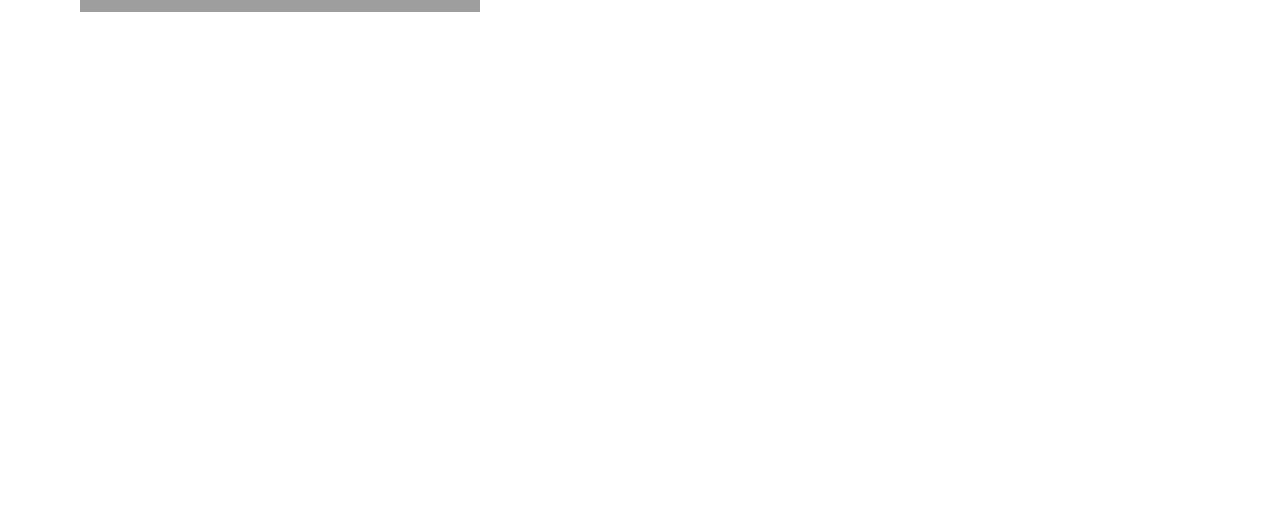
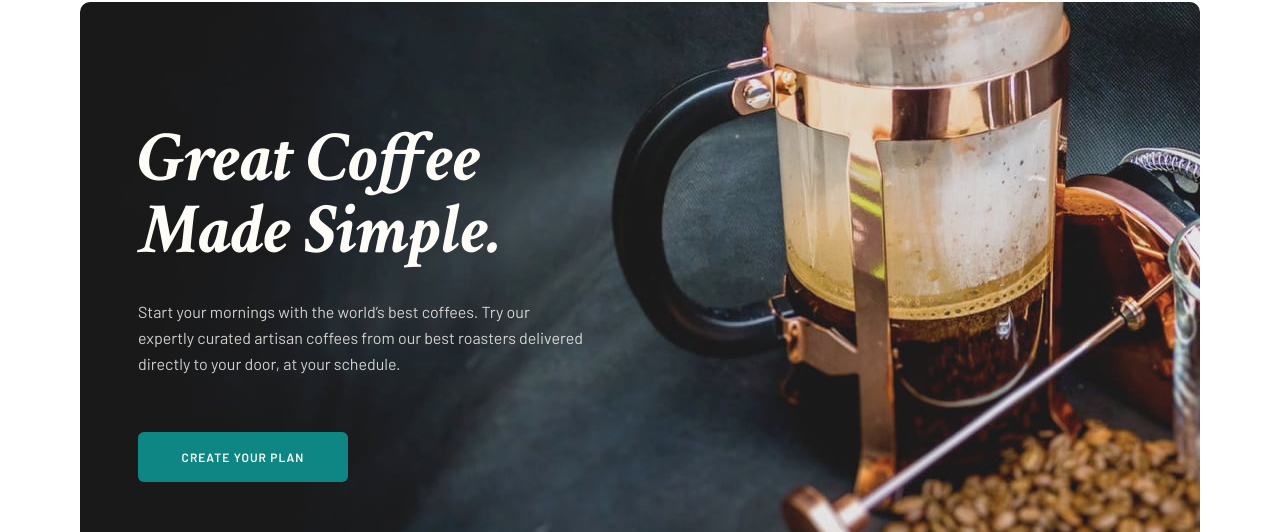
Before and after one commit to ding-09/covfefe, a React (Create React App) app: page / in a window 1280 px wide. Shown: the part 328-860 px from the top of the page. Before the commit the page ends 800 px from the top, so only its background shows below. Built offline with nearby package versions, Linux system fonts and the light colour scheme; grey boxes are pictures that could not be loaded.

Commit message:
added Hero component for Home page

```diff
--- a/public/index.html
+++ b/public/index.html
@@ -18,7 +18,7 @@
     <link rel="preconnect" href="https://fonts.gstatic.com" />
     <link rel="preconnect" href="https://fonts.gstatic.com" />
     <link
-      href="https://fonts.googleapis.com/css2?family=Barlow:wght@300;400;500;600;700&family=Crimson+Text:ital,wght@0,400;0,600;0,700;1,400;1,600;1,700&display=swap"
+      href="https://fonts.googleapis.com/css2?family=Barlow:wght@300;400;500;600;700&family=Crimson+Text:ital,wght@0,400;0,600;0,700;1,400;1,600;1,700;900&display=swap"
       rel="stylesheet"
     />
     <!--
--- a/src/App.js
+++ b/src/App.js
@@ -1,11 +1,15 @@
 import React from 'react';
 import { BrowserRouter as Router, Switch, Route } from 'react-router-dom';
 import Header from './components/Header';
+import Home from './routes/Home';
 
 const App = () => {
   return (
     <Router>
       <Header />
+      <Switch>
+        <Route exact path="/" component={Home} />
+      </Switch>
     </Router>
   );
 };
--- /dev/null
+++ b/src/components/Home/Collection.js
@@ -0,0 +1,16 @@
+import React from 'react'
+import styled from 'styled-components';
+
+const Collection = () => {
+    return (
+        <StyledCollection>
+            <h1>our collection</h1>
+        </StyledCollection>
+    )
+}
+
+const StyledCollection = styled.section`
+
+`;
+
+export default Collection;
--- /dev/null
+++ b/src/components/Home/Hero.js
@@ -0,0 +1,50 @@
+import React from 'react';
+import styled from 'styled-components';
+import HeroImg from '../../assets/home/desktop/image-hero-coffeepress.jpg';
+import { MainButton } from '../../styles/Buttons';
+
+const Hero = () => {
+  return (
+    <StyledHero>
+      <section className="hero-text">
+        <h1>
+          Great Coffee <br></br>Made Simple.
+        </h1>
+        <p>
+          Start your mornings with the world’s best coffees. Try our expertly
+          curated artisan coffees from our best roasters delivered directly to
+          your door, at your schedule.
+        </p>
+        <MainButton buttonText="Create your plan" linkTo="/plan" />
+      </section>
+    </StyledHero>
+  );
+};
+
+const StyledHero = styled.section`
+  margin-top: 1.5rem;
+  height: 60rem;
+  background: url(${HeroImg});
+  background-position: center;
+  background-size: cover;
+  display: flex;
+  align-items: center;
+  padding-left: 5.8rem;
+  margin-bottom: 13.5rem;
+  border-radius: 1rem;
+  .hero-text {
+    max-width: 50rem;
+    color: ${(props) => props.theme.primaryColors.lightCream};
+    h1 {
+      font-style: italic;
+      margin-bottom: 3.2rem;
+    }
+    p {
+      margin-bottom: 5.5rem;
+      color: rgba(254, 252, 247, 0.8);
+      width: 90%;
+    }
+  }
+`;
+
+export default Hero;
--- /dev/null
+++ b/src/routes/Home.js
@@ -0,0 +1,15 @@
+import React from 'react';
+import Hero from '../components/Home/Hero';
+import Collection from '../components/Home/Collection';
+
+
+const Home = () => {
+  return (
+    <section className="home">
+      <Hero />
+      <Collection />
+    </section>
+  );
+};
+
+export default Home;
--- /dev/null
+++ b/src/styles/Buttons.js
@@ -0,0 +1,34 @@
+import React from 'react';
+import styled from 'styled-components';
+import { NavLink } from 'react-router-dom';
+
+const MainButton = ({ buttonText, linkTo }) => {
+  return (
+    <StyledMainButton>
+      <NavLink to={linkTo}>{buttonText}</NavLink>
+    </StyledMainButton>
+  );
+};
+
+const StyledMainButton = styled.button`
+  background: ${(props) => props.theme.primaryColors.darkCyan};
+  font-size: 1.8rem;
+  font-family: 'Crimson Text', serif;
+  line-height: 2.5rem;
+  font-weight: 900;
+  width: 21rem;
+  height: 5rem;
+  border: none;
+  border-radius: 0.6rem;
+  a {
+    color: ${(props) => props.theme.primaryColors.lightCream};
+  }
+  &:hover {
+    background: #66d2cf;
+  }
+  &:focus {
+    outline: none;
+  }
+`;
+
+export { MainButton };
--- a/src/styles/GlobalStyle.js
+++ b/src/styles/GlobalStyle.js
@@ -14,7 +14,7 @@ const GlobalStyle = createGlobalStyle`
     }
     body {
         height: 100%;
-        padding: 4rem 8rem;
+        padding: 1.5rem 8rem;
     }
     h1,
     h2,
@@ -51,18 +51,36 @@ const GlobalStyle = createGlobalStyle`
         font-size: 1.2rem;
         line-height: 1.5rem;
         letter-spacing: 1px;
-        color: ${props => props.theme.primaryColors.grey};
+        color: ${(props) => props.theme.primaryColors.grey};
         text-decoration: none;
         text-transform: uppercase;
         font-weight: 600;
         &:hover {
-            color: ${props => props.theme.primaryColors.darkGreyBlue};
+            color: ${(props) => props.theme.primaryColors.darkGreyBlue};
         }
     }
     img {
         display: block;
         max-width: 100%;
     }
+    .main-button {
+        background: ${(props) => props.theme.primaryColors.darkCyan};
+        color: ${(props) => props.theme.primaryColors.lightCream};
+        font-size: 1.8rem;
+        font-family: 'Crimson Text', serif;
+        line-height: 2.5rem;
+        font-weight: 900;
+        width: 21rem;
+        height: 5rem;
+        border: none;
+        border-radius: 0.6rem;
+        &:hover {
+            background: #66d2cf;
+        }
+        &:focus {
+            outline: none;
+        }
+    }
 `;
 
 export default GlobalStyle;
```
